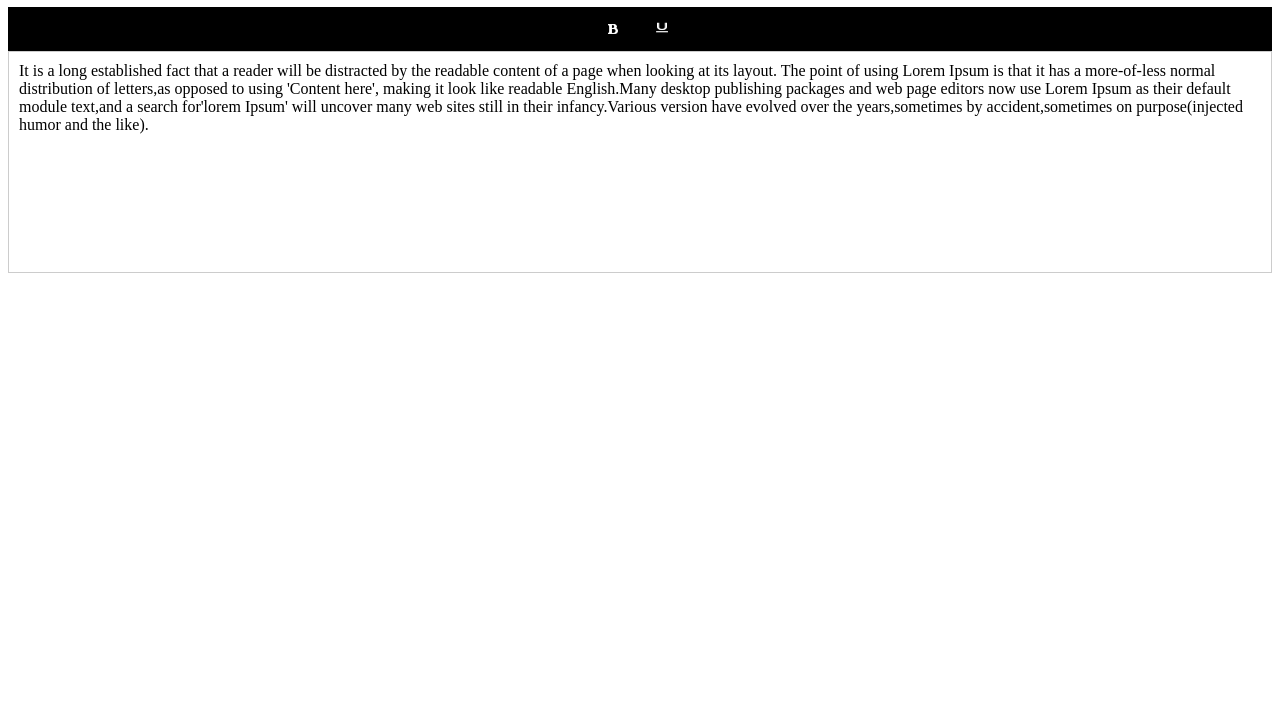
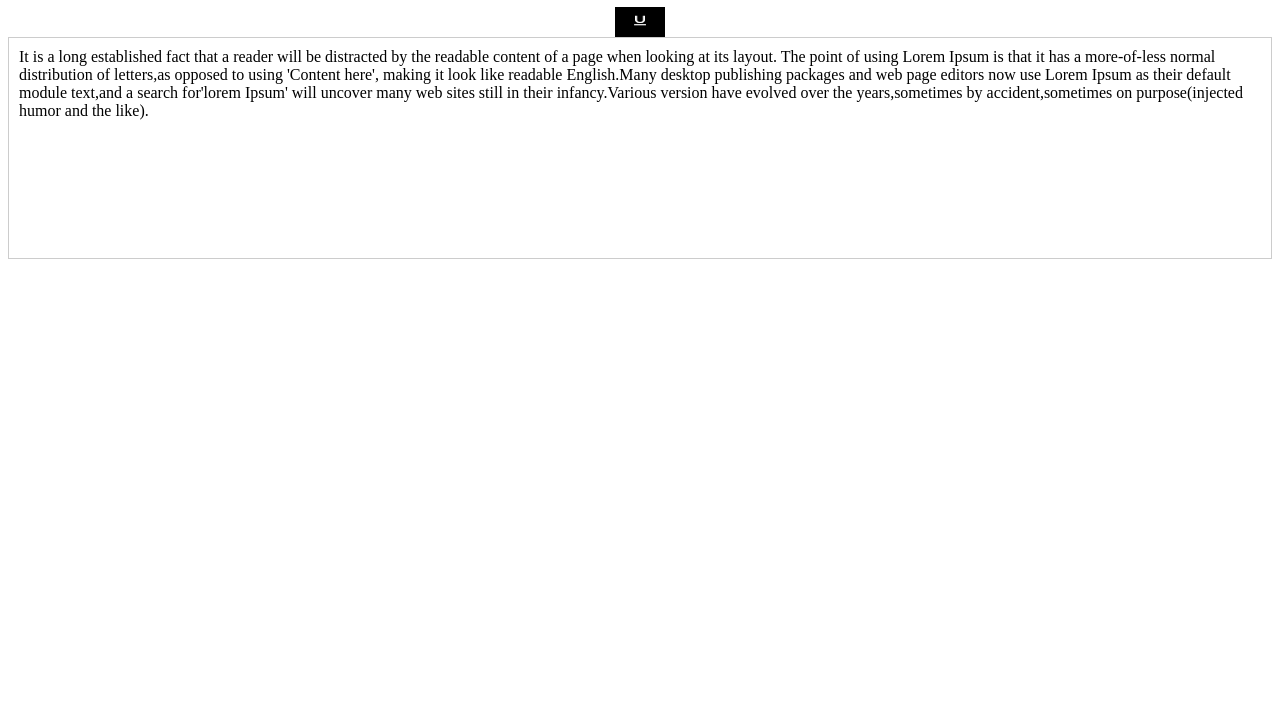
Before and after one commit to shaan-KD/simple-text-editor, a plain HTML site: page index.html in a window 1280 px wide. Shown: the part 73-800 px from the top of the page. Drawn offline with Linux system fonts and the light colour scheme.

Commit message:
index.html

```diff
--- a/index.html
+++ b/index.html
@@ -49,12 +49,6 @@
     <h1> Online Text Editing Application....!</h1>
   </div>
     <center>
-      <div id="backgroundcolor" class="custom-button">
-        <button type="button" class="custom-button" onclick="cmd('bold')">
-            <b><img src="Resource/bold-xxl.png" width="10" height="10" ></b>
-          </button>
-
-
 
         <button type="button" class="custom-button" onclick="cmd('underline')">
             <u><img src="Resource/format_underline_white_192x192.png" width="20" height="13" ></u>
```
